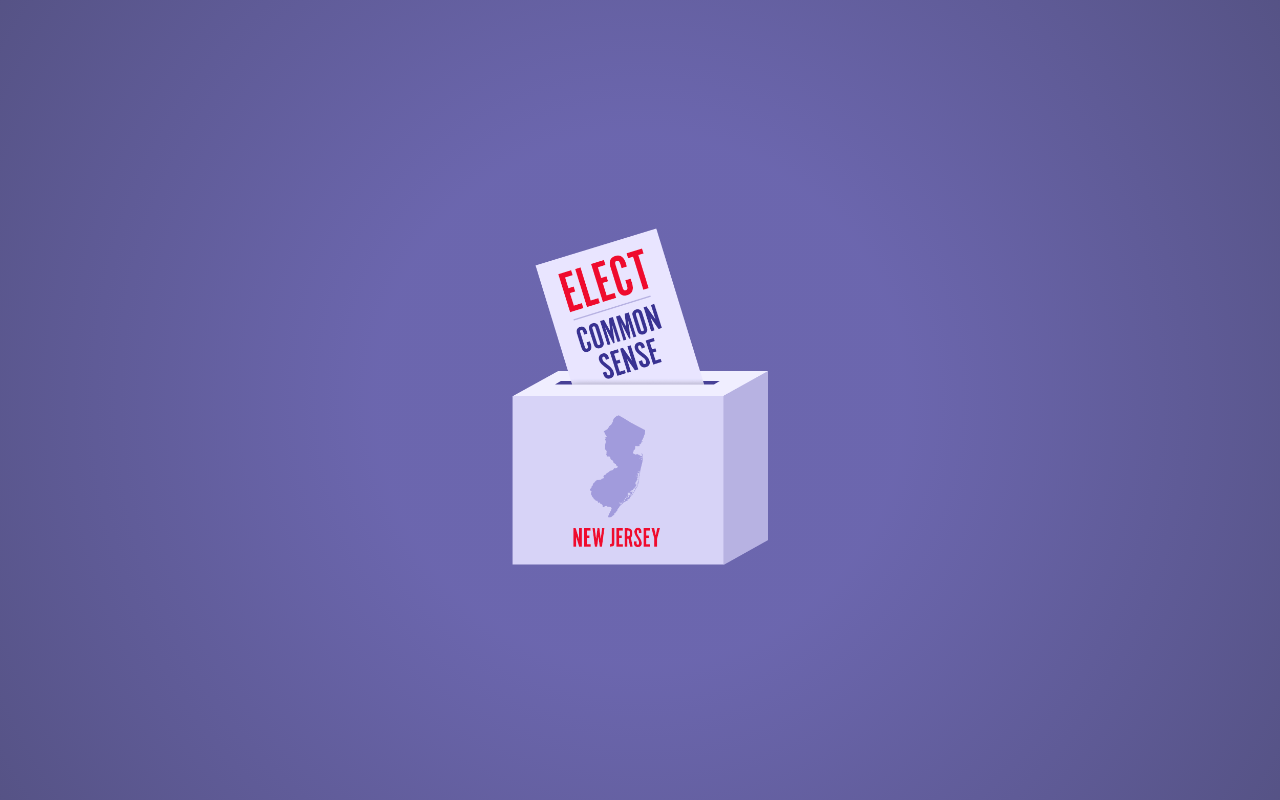
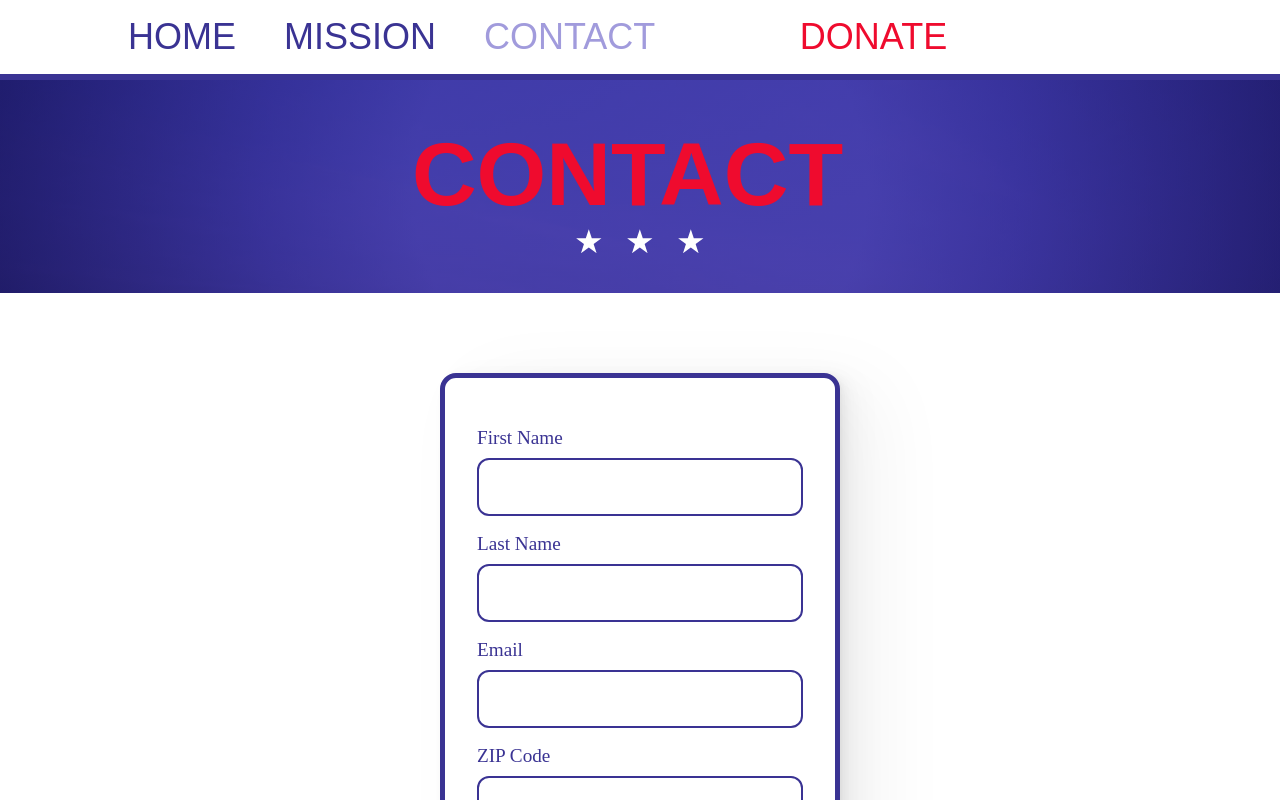
Before and after one commit to National-Public-Affairs/ecs-cra, a React (Create React App) app in the folder client/: page /contact in a window 1280 px wide. Shown: the top 800 px of the page. Built offline with nearby package versions, Linux system fonts and the light colour scheme; a web font is replaced by a local one.

Commit message:
add in content; remove advisors;

```diff
--- a/client/src/App.css
+++ b/client/src/App.css
@@ -1,26 +1,6 @@
 #root {
   margin: 0;
   text-align: center;
-}
-
-.App {
-  width: 100vw;
-  height: 100dvh;
-  background-image: radial-gradient(circle,rgba(58,51,147,.75) 35%,rgba(29,25,93,.75) 100%);
-  display: grid;
-  grid-template: 100% / 100%;
-}
-
-.logo-wrapper {
-  justify-self: center;
-  align-self: center;
-  width: 20vw;
-  min-width: 200px;
-}
-
-.logo-wrapper > img {
-  width: 100%;
-  height: auto;
 }
 
 .page {
--- a/client/src/App.tsx
+++ b/client/src/App.tsx
@@ -1,35 +1,30 @@
 import React from 'react';
-// import { Routes, Route } from 'react-router-dom';
-// import { Toaster } from 'react-hot-toast';
-// import Navbar from './components/Navbar/Navbar';
-// import Footer from './components/Footer/Footer';
-// import FourZeroFour from './components/404/FourZeroFour';
-// import Home from './pages/Home/Home';
-// import Mission from './pages/Mission/Mission';
-// import Advisors from './pages/Advisors/Advisors';
-// import Contact from './pages/Contact/Contact';
-// import PrivacyPolicy from './pages/PrivacyPolicy/PrivacyPolicy';
-// import Terms from './pages/Terms/Terms';
+import { Routes, Route } from 'react-router-dom';
+import { Toaster } from 'react-hot-toast';
+import Navbar from './components/Navbar/Navbar';
+import Footer from './components/Footer/Footer';
+import FourZeroFour from './components/404/FourZeroFour';
+import Home from './pages/Home/Home';
+import Mission from './pages/Mission/Mission';
+import Contact from './pages/Contact/Contact';
+import PrivacyPolicy from './pages/PrivacyPolicy/PrivacyPolicy';
+import Terms from './pages/Terms/Terms';
 import './App.css';
 
 function App() {
   return (
     <div className="App">
-      <div className="logo-wrapper">
-        <img src="/logo.png" alt="Elect Common Sense Logo" />
-      </div>
-      {/* <Toaster />
+      <Toaster />
       <Navbar />
       <Routes>
         <Route path="/" element={<Home />} />
-        <Route path="/advisors" element={<Advisors />} />
         <Route path="/contact" element={<Contact />} />
         <Route path="/mission" element={<Mission />} />
         <Route path="/privacy-policy" element={<PrivacyPolicy />} />
         <Route path="/terms-of-service" element={<Terms />} />
         <Route path="*" element={<FourZeroFour />} />
       </Routes>
-      <Footer /> */}
+      <Footer />
     </div>
   );
 }
--- a/client/src/components/Letter/Letter.tsx
+++ b/client/src/components/Letter/Letter.tsx
@@ -1,6 +1,5 @@
 import React from 'react';
 import logo from '../../assets/logo.png';
-import headshot from '../../assets/bill-headshot.jpg';
 import styles from './Letter.module.css';
 
 export default function Letter() {
@@ -35,7 +34,7 @@ export default function Letter() {
       <p>
         That's why we formed&nbsp;
         <span className="bold italic">Elect Common Sense</span>.
-        As the Honorary Chairman, I am proud to be guiding&nbsp;
+        We are proud to be guiding&nbsp;
         <span className="italic">Elect Common Sense</span>&nbsp;
         as we rewrite the rules of engagement for fighting and winning in New Jersey.
       </p>
@@ -44,20 +43,9 @@ export default function Letter() {
 
       <p>
         Join Us,
-      </p>
-      <img
-        src={headshot}
-        alt="Bill Spadea–Elect Common Sense"
-        className={styles.headshot}
-      />
-      <p>
-        Bill Spadea
-        <br />
-        Honorary Chairman
         <br />
         Elect Common Sense
       </p>
-
       <br />
       <br />
       <br />
--- a/client/src/components/Navbar/Navbar.tsx
+++ b/client/src/components/Navbar/Navbar.tsx
@@ -23,6 +23,7 @@ export default function Navbar() {
           >
             HOME
           </Link>
+
           <Link
             to="/mission"
             className={
@@ -33,21 +34,7 @@ export default function Navbar() {
           >
             MISSION
           </Link>
-          <Link
-            to="/advisors"
-            className={
-              location.pathname === '/advisors'
-                ? styles.selected
-                : ''
-            }
-          >
-            ADVISORS
-          </Link>
-          {/* <a
-            href="https://secure.winred.com/elect-common-sense/website?utm_medium=website"
-          >
-            CONTACT
-          </a> */}
+
           <Link
             to="/contact"
             className={
--- a/client/src/pages/Home/Home.tsx
+++ b/client/src/pages/Home/Home.tsx
@@ -1,7 +1,6 @@
 import React from 'react';
 import Header from '../../components/Header/Header';
 import Letter from '../../components/Letter/Letter';
-import VideoPopup from '../../components/Popup/VideoPopup';
 
 export default function Home() {
   return (
@@ -9,10 +8,7 @@ export default function Home() {
       <Header
         redText="ELECT"
         whiteText="COMMON SENSE"
-        children={[
-          <Letter key={1} />,
-          <VideoPopup key={2} />,
-        ]}
+        children={[<Letter key={1} />]}
       />
     </div>
   );
```
